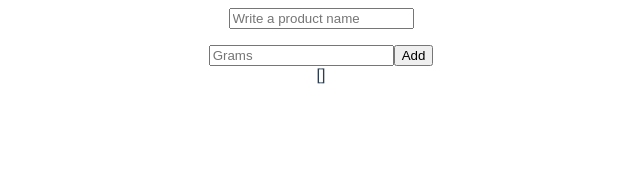
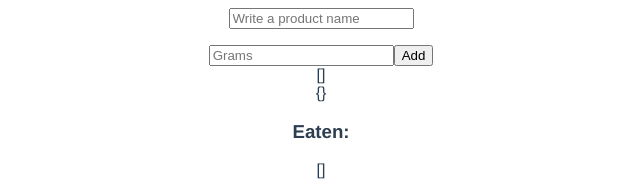
Before and after one commit to agorska/kcal, a Vue app: page / in a window 1280 px wide. Shown: the top 193 px of the page, without its empty margins (319-959 px from the left). Built offline with nearby package versions, Linux system fonts and the light colour scheme.

Commit message:
added basic calc

```diff
--- a/src/components/Calculator.vue
+++ b/src/components/Calculator.vue
@@ -1,10 +1,24 @@
 <template>
-    <div> {{ toCalc }} </div>
+    <div>
+      <div> {{ toCalc }} </div>
+      <div> {{ sumObjectsByKey(toCalc) }}</div>
+    </div>
 </template>
 
 <script>
 export default {
   name: 'calculator',
   props: ['predictor', 'toCalc'],
+  methods: {
+    sumObjectsByKey: function(objs) {
+      return objs.reduce((a, b) => {
+        for (let k in b) {
+        if (b.hasOwnProperty(k))
+        a[k] = (a[k] || 0) + b[k];
+      }
+      return a;
+      }, {});
+    }
+  },
 };
 </script>
--- a/src/components/Eaten.vue
+++ b/src/components/Eaten.vue
@@ -9,12 +9,14 @@
         <input
             type="button"
             value="Add"
-            @click="addToCalculation()"
+            @click="addToCalculation(); addToListEaten()"
         />
         <calculator
             :toCalc = "toCalc"
             :predictor = "predictor"
         />
+        <h3>Eaten:</h3>
+        <div> {{ listEaten }} </div>
     </div>
 </template>
 
@@ -24,7 +26,7 @@ import { translateIds } from '@/functions';
 
 export default {
   name: 'eaten',
-  props: ['filteredIds', 'resultsDetailsWantedIds'],
+  props: ['filteredIds', 'resultsDetailsWantedIds', 'allDetails'],
   components: {
     calculator,
   },
@@ -32,6 +34,8 @@ export default {
     return {
       predictor: '',
       toCalc: [],
+      productWeight: '',
+      listEaten: [],
     };
   },
   methods: {
@@ -43,7 +47,12 @@ export default {
       for (let i = 0; i < this.filteredIds.length; i++) {
         obj[translateIds(this.filteredIds[i].attr_id)] = this.filteredIds[i].value;
       }
+      obj["weight"] = this.allDetails[0].serving_weight_grams;
       this.toCalc.push(obj);
+    },
+    addToListEaten() {
+      this.listEaten.push(this.allDetails[0].food_name);
+      console.log(this.listEaten);
     },
   },
 };
--- a/src/views/Home.vue
+++ b/src/views/Home.vue
@@ -25,6 +25,7 @@
     <eaten
       :filteredIds = "filteredIds"
       :resultsDetailsWantedIds = "resultsDetailsWantedIds"
+      :allDetails = "allDetails"
     />
   </div>
 </template>
```
